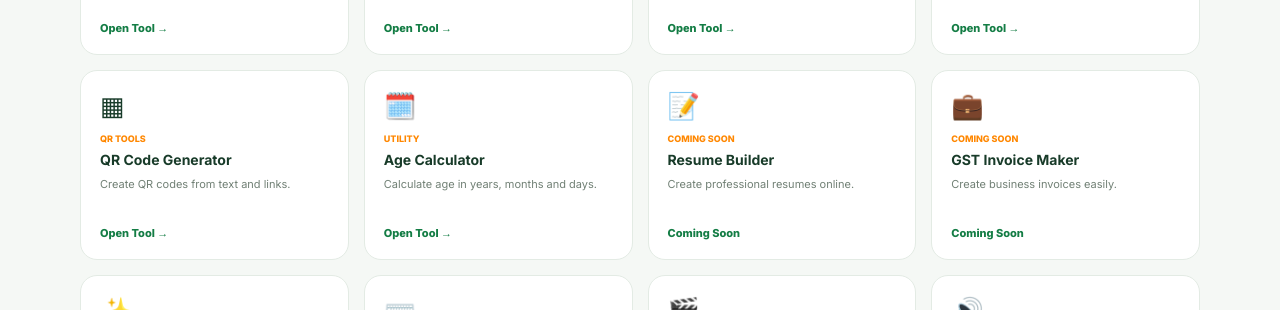
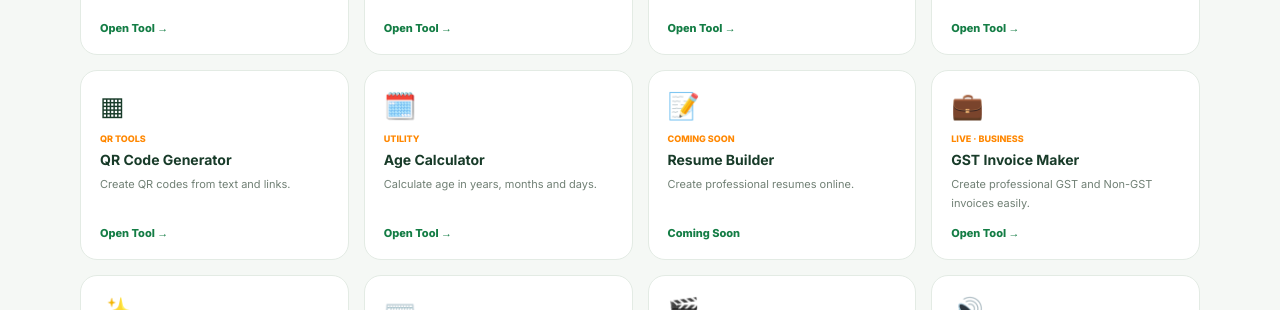
Before and after one commit to ManjeshTools/manjeshtools, a plain HTML site: page index.html in a window 1280 px wide. Shown: the part 1388-1698 px from the top of the page. Drawn offline with Linux system fonts and the light colour scheme.

Commit message:
Update GST Invoice Maker card details
Updated GST Invoice Maker card to reflect live status and improved description.

```diff
--- a/index.html
+++ b/index.html
@@ -546,13 +546,17 @@ footer p,footer a{
     <span class="card-link">Coming Soon</span>
    </div>
 
-   <div class="card tool-card" data-name="gst invoice business" data-future="business">
+   <a href="tools/gst-invoice-maker.html"
+   class="card tool-card"
+   data-name="gst invoice business billing">
+
     <div class="tool-icon">💼</div>
-    <div class="label">COMING SOON</div>
+    <div class="label">LIVE · BUSINESS</div>
     <h3>GST Invoice Maker</h3>
-    <p>Create business invoices easily.</p>
-    <span class="card-link">Coming Soon</span>
-   </div>
+    <p>Create professional GST and Non-GST invoices easily.</p>
+    <span class="card-link">Open Tool →</span>
+
+   </a>
 
    <div class="card tool-card" data-name="background remover ai photo" data-future="ai">
     <div class="tool-icon">✨</div>
```
